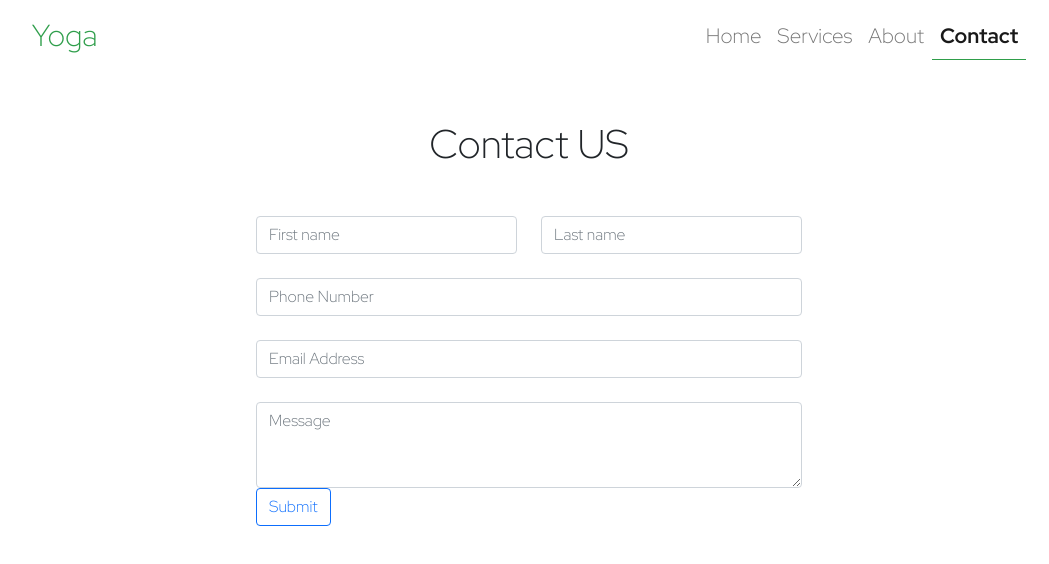
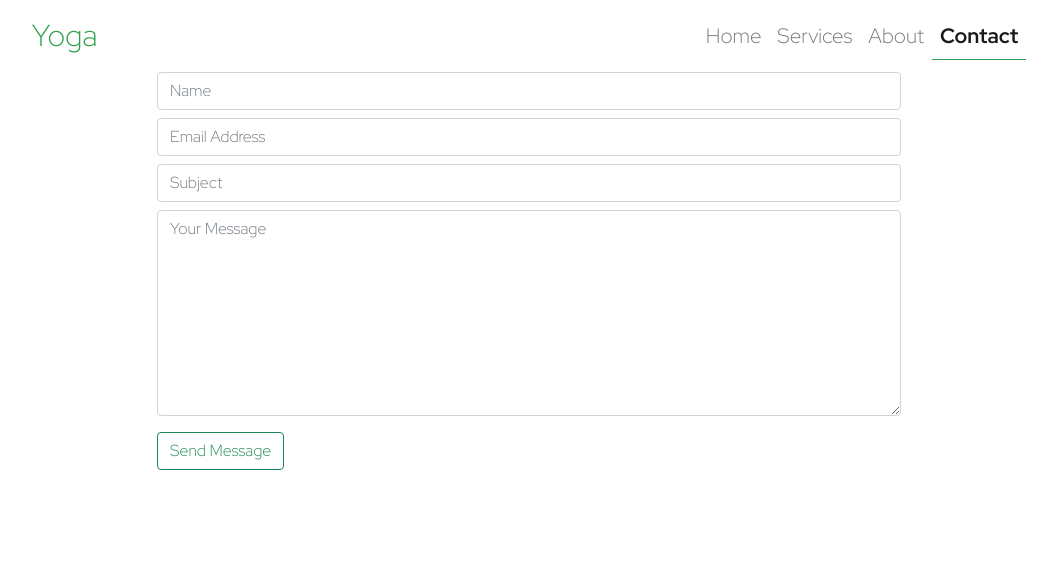
Before and after one commit to maurya512/yoga, a React (Create React App) app: page /contact in a window 1280 px wide. Shown: the top 564 px of the page, without its empty margins (111-1160 px from the left). Built offline with nearby package versions, Linux system fonts and the light colour scheme.

Commit message:
changed the styling of the page and added full form functionality using emailjs

```diff
--- a/src/pages/Contact/Contact.jsx
+++ b/src/pages/Contact/Contact.jsx
@@ -1,72 +1,82 @@
-import React from "react";
+import React, { useRef } from "react";
+// importing emailjs
+import emailjs, { init } from "emailjs-com";
+// initalize the user
+init("user_BOZUySatPuiuYCYuzaVro");
 
 const Contact = () => {
+  const form = useRef();
+
+  function sendEmail(e) {
+    e.preventDefault();
+
+    emailjs
+      .sendForm(
+        "service_ntbd4ya",
+        "template_nmnbql5",
+        e.target,
+        "user_BOZUySatPuiuYCYuzaVro"
+      )
+      .then(
+        (result) => {
+          console.log(result.text);
+        },
+        (error) => {
+          console.log(error.text);
+        }
+      );
+
+    //   resetting the form after it's being submit
+    e.target.reset();
+  }
   return (
-    <>
-      <div className="my-5">
-        <h1 className="text-center"> Contact US</h1>
-      </div>
-      <div className="container contact_div">
-        <div className="row">
-          <div className="col-md-6 col-10 mx-auto">
-            <form>
-              <div class="row">
-                <div class="col">
+    <div>
+      <div className="container">
+        <form ref={form} onSubmit={sendEmail}>
+          <div className="col-8 form-group mx-auto">
             <input
               type="text"
-                    class="form-control"
-                    placeholder="First name"
+              className="form-control"
+              placeholder="Name"
+              name="name"
             />
           </div>
-                <div class="col">
-                  <input
-                    type="text"
-                    class="form-control"
-                    placeholder="Last name"
-                  />
-                </div>
-              </div>
-              {/* phone number form input */}
-              <div className="form-group">
-                <label for="exampleFormControlTextarea3"></label>
-                <input
-                  type="number"
-                  className="form-control"
-                  id="exampleFormControlTextarea3"
-                  placeholder="Phone Number"
-                ></input>
-              </div>
-              {/* email address form input */}
-              <div className="form-group">
-                <label for="exampleFormControlInput1"></label>
+          <div className="col-8 form-group pt-2 mx-auto">
             <input
               type="email"
               className="form-control"
-                  id="exampleFormControlInput1"
               placeholder="Email Address"
+              name="email"
             />
           </div>
-              {/* Program inquiring about */}
-              <div className="form-group">
-                <label for="exampleFormControlTextarea1"></label>
+          <div className="col-8 form-group pt-2 mx-auto">
+            <input
+              type="text"
+              className="form-control"
+              placeholder="Subject"
+              name="subject"
+            />
+          </div>
+          <div className="col-8 form-group pt-2 mx-auto">
             <textarea
               className="form-control"
-                  id="exampleFormControlTextarea1"
-                  rows="3"
-                  placeholder="Message"
+              id=""
+              cols="30"
+              rows="8"
+              placeholder="Your Message"
+              name="message"
             ></textarea>
           </div>
-              {/* submit form button */}
-              <div className="col-12">
-                  <button className="btn btn-outline-primary" type="submit">
-                      Submit
-                  </button>
+          <div className="col-8 pt-3 mx-auto">
+            <input
+              type="submit"
+              className="btn btn-outline-success"
+              value="Send Message"
+            ></input>
           </div>
         </form>
       </div>
     </div>
-      </div>
-    </>
   );
 };
 
```
Lines whose indentation alone changed are shown as unchanged.
